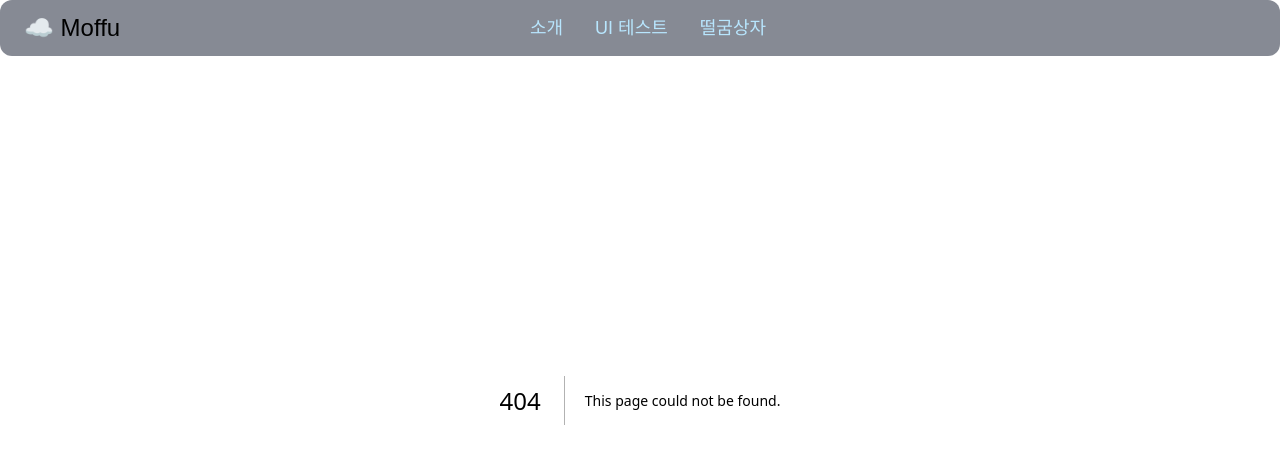
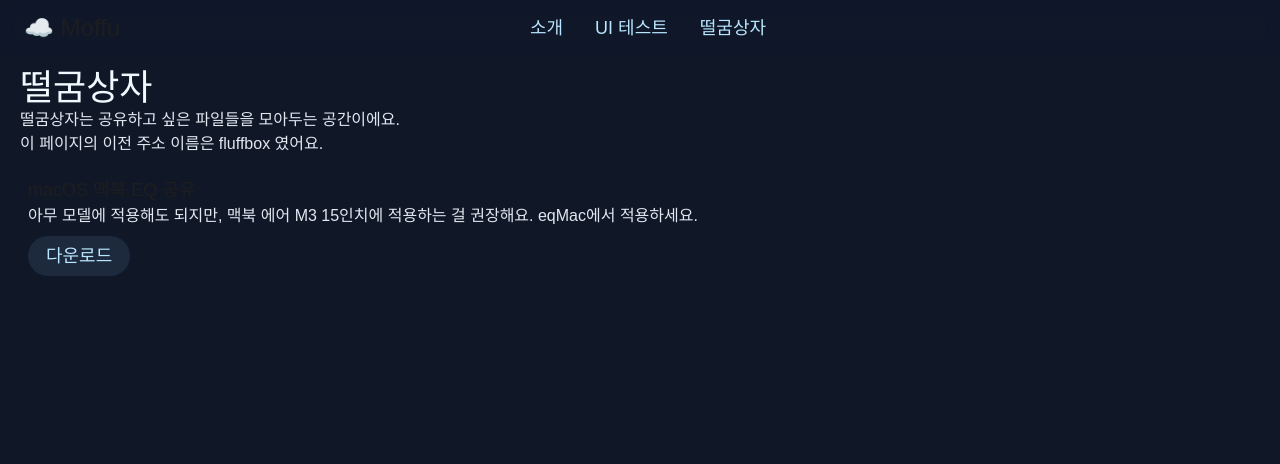
Before and after one commit to baboribo/moffu.me-front, a Next.js app: page /box in a window 1280 px wide. Before the commit this address had no page. Shown: the top 464 px of the page. Built offline with nearby package versions, Linux system fonts and the light colour scheme; a web font is replaced by a local one.

Commit message:
refactor: 페이지 이름을 'fluffbox'에서 'box'로 변경

```diff
--- /dev/null
+++ b/src/app/box/page.tsx
@@ -0,0 +1,35 @@
+import data from '@/lib/datas/fluffbox.json'
+import Button from '@/components/button'
+import OvershootOut from '@/components/motion/OvershootOut'
+
+export default function About() {
+    return (
+      <div>
+        <OvershootOut>
+          <div className="m-5 flex inline-table mb-3 pt-12">
+          {/* <Link href="/" className="text-base text-sky-200">뒤로가기</Link> */}
+          {/* <Button variant='ghost' href='/'>뒤로가기</Button> */}
+          <h1 className="text-4xl text-sky-50">
+            떨굼상자
+          </h1>
+          <p className="text-base text-slate-200">
+            떨굼상자는 공유하고 싶은 파일들을 모아두는 공간이에요.<br></br>이 페이지의 이전 주소 이름은 fluffbox 였어요.
+          </p>
+          </div>
+          <div className='mx-5'>
+            <ul className="space-y-4">
+              {data.map((item, i) => (
+                <li key={i} className="p-2 rounded-lg">
+                  <h2 className="text-lg">{item.title}</h2>
+                  <p className="text-base text-slate-200 mb-2">{item.description}</p>
+                  <div className="flex">
+                    <Button variant='secondary' size='lg' href={item.downurl}>다운로드</Button>
+                  </div>
+                </li>
+              ))}
+            </ul>
+          </div>
+        </OvershootOut>
+      </div>
+    );
+  }
--- a/src/components/nav.tsx
+++ b/src/components/nav.tsx
@@ -22,7 +22,7 @@ export default function Nav(){
                 {/* <Button variant='secondary' size='lg' href='/'>메인</Button> */}
                 <Button variant='ghost' size='lg' href='/about'>소개</Button>
                 <Button variant='ghost' size='lg' href='/ui-test'>UI 테스트</Button>
-                <Button variant='ghost' size='lg' href='/fluffbox'>떨굼상자</Button>
+                <Button variant='ghost' size='lg' href='/box'>떨굼상자</Button>
             </div>
         </div>
     )
```
